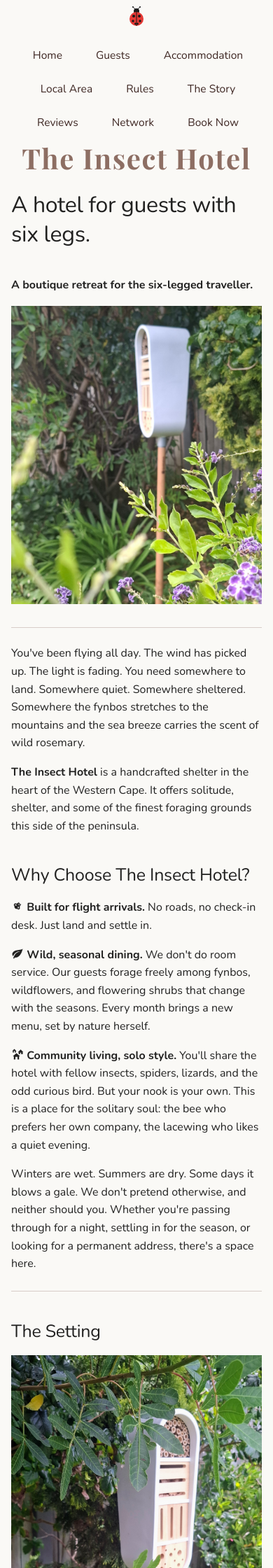
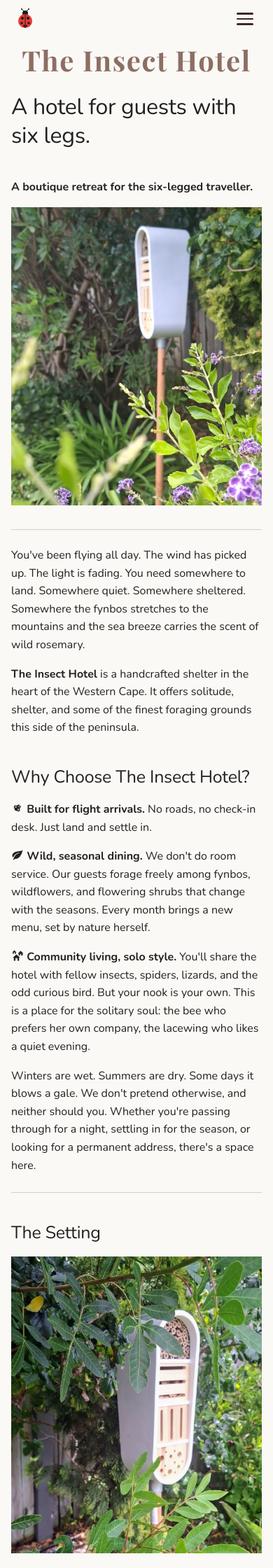
Before and after one commit to JonathanCGill/the-insect-hotel, an MkDocs documentation site: the page built from docs/index.md, in a window 390 px wide. Shown: the top 2240 px of the page at 70% size. Built offline with MkDocs 1.6.1 and Material for MkDocs 9.7.7, drawn with Linux system fonts in a browser that asks for light colours.

Commit message:
Add hamburger menu for mobile navigation
Replace the wrapping tab links on mobile with a hamburger button that
toggles a vertical nav menu. Ladybird icon sits left, hamburger right,
and the menu slides open with an animated X close state.

https://claude.ai/code/session_014np1CpdyNCnXU7bEyEzXbE

```diff
--- a/docs/assets/css/custom.css
+++ b/docs/assets/css/custom.css
@@ -201,7 +201,12 @@ body,
   color: #fff !important;
 }
 
-/* Mobile fixes — keep navbar visible and prevent it being pushed off-screen */
+/* Hamburger button — hidden on desktop */
+.hamburger {
+  display: none;
+}
+
+/* Mobile fixes */
 @media screen and (max-width: 76.25em) {
   /* Collapse the invisible header so it doesn't take up space */
   .md-header {
@@ -212,24 +217,73 @@ body,
     overflow: hidden !important;
   }
 
-  /* Force tabs to stay visible on mobile (Material hides them by default) */
+  /* Navbar layout: ladybird left, hamburger right */
+  .navbar-wrapper {
+    display: flex;
+    align-items: center;
+    justify-content: space-between;
+    padding: 0.5rem 1rem;
+  }
+
+  .navbar-ladybird {
+    position: static;
+    transform: none;
+    line-height: 0;
+  }
+
+  /* Hamburger button */
+  .hamburger {
+    display: flex;
+    flex-direction: column;
+    justify-content: center;
+    gap: 5px;
+    background: none;
+    border: none;
+    cursor: pointer;
+    padding: 0.4rem;
+    z-index: 10;
+  }
+
+  .hamburger span {
+    display: block;
+    width: 24px;
+    height: 2.5px;
+    background-color: #3E2723;
+    border-radius: 2px;
+    transition: transform 0.3s, opacity 0.3s;
+  }
+
+  /* Animate to X when open */
+  .hamburger.open span:nth-child(1) {
+    transform: translateY(7.5px) rotate(45deg);
+  }
+
+  .hamburger.open span:nth-child(2) {
+    opacity: 0;
+  }
+
+  .hamburger.open span:nth-child(3) {
+    transform: translateY(-7.5px) rotate(-45deg);
+  }
+
+  /* Hide nav by default on mobile, show when toggled */
   .md-tabs {
+    display: none !important;
+  }
+
+  .md-tabs.menu-open {
     display: block !important;
   }
 
-  /* Stack nav links for smaller screens */
   .md-tabs__list {
-    flex-wrap: wrap;
-    padding: 0.25rem 0;
-  }
-
-  .md-tabs__item {
-    flex-shrink: 0;
+    flex-direction: column;
+    align-items: center;
+    padding: 0.5rem 0 1rem;
   }
 
   .md-tabs__link {
-    font-size: 0.78rem;
-    padding: 0.4rem 0.6rem;
+    font-size: 1rem;
+    padding: 0.6rem 1rem;
   }
 
   /* Smaller hero title on mobile */
@@ -242,15 +296,6 @@ body,
   .md-content h1 {
     font-size: 1.6rem;
     word-break: break-word;
-  }
-
-  /* Adjust ladybird for narrower space */
-  .navbar-ladybird {
-    position: static;
-    display: block;
-    text-align: center;
-    transform: none;
-    padding-top: 0.4rem;
   }
 }
 
--- a/overrides/main.html
+++ b/overrides/main.html
@@ -39,6 +39,9 @@
     <a href="{{ config.site_url }}" class="navbar-ladybird" aria-label="Home">
       <img src="{{ config.site_url }}assets/images/favicon.svg" alt="Ladybird">
     </a>
+    <button class="hamburger" aria-label="Menu" aria-expanded="false" onclick="this.classList.toggle('open');this.setAttribute('aria-expanded',this.classList.contains('open'));this.closest('.navbar-wrapper').querySelector('.md-tabs').classList.toggle('menu-open')">
+      <span></span><span></span><span></span>
+    </button>
     {{ super() }}
   </div>
   <div class="site-hero-title">The Insect Hotel</div>
```
